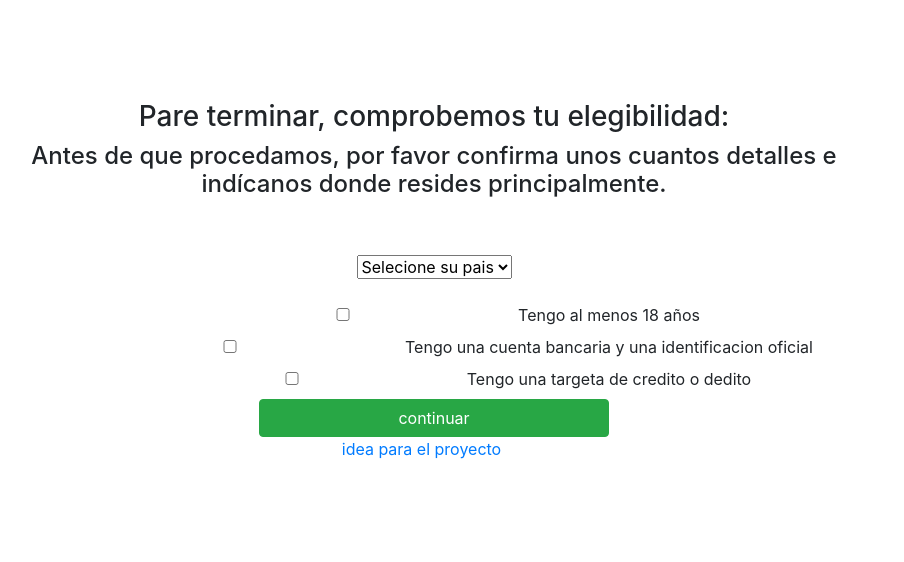
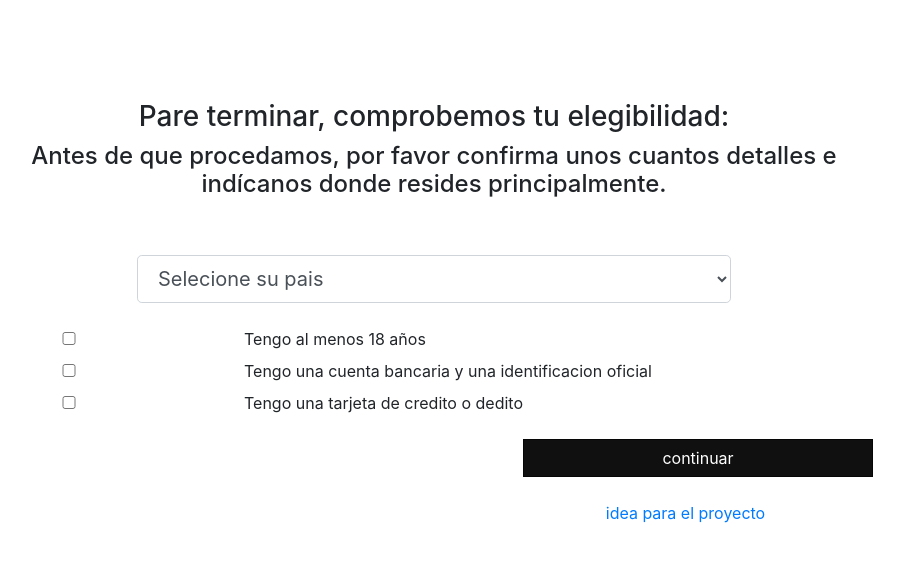
Before and after one commit to GenesisIza/proyecto-POO, a PHP site: page /empieza-tu-proyect3.php in a window 1280 px wide. Shown: the part 75-637 px from the top of the page, without its empty margins (206-1110 px from the left). Run offline with PHP 8.4, Linux system fonts and the light colour scheme.

Commit message:
empieza-tu-proyecto-3
cambie caja de textos y boton

```diff
--- a/Kickstarter/css/estilos.css
+++ b/Kickstarter/css/estilos.css
@@ -148,3 +148,23 @@ footer .footer > ul{
 footer{
   padding-top: 40px;
 }
+
+/*-----------------------empieza tu proyecto---------------------------
+----------------------------------------------------------*/
+.form-control {
+    display: table-row  ;
+    width: 55%  ;}
+
+.btn{
+      border-radius: 0%;
+    display: block;
+}
+
+
+.btn-primary {
+    color: #fff;
+    background-color: #101010;
+    border-color: #060606;
+    display: block;
+
+}
--- a/Kickstarter/empieza-tu-proyect3.php
+++ b/Kickstarter/empieza-tu-proyect3.php
@@ -5,13 +5,11 @@
     <h4>Antes de que procedamos, por favor confirma unos cuantos detalles e <br> indícanos donde resides principalmente.</h4>
     <br><br>
 
-    <form class="" action="reguistrarse.php" method="post">
+        <form class="" action="registrarse.php" method="post">
 
-
-
-      <select class="paises">
-              <option value="0">Selecione su pais</option>
-              <option value="1">Hondras</option>
+<select class="form-control form-control-lg">
+  <option value="0">Selecione su pais</option>
+              <option value="1">Honduras</option>
              <option value="2">guatemala</option>
              <option value="3">estado unidos</option>
              <option value="4">españa</option>
@@ -21,19 +19,22 @@
               <option value="">nicaragua</option>
               <option value="">mexico</option>
               <option value="">canada</option>
-              <option value="">zuiza</option>
+              <option value="">suiza</option>
               <option value="">peru</option>
               <option value="">Argentina</option>
-      </select>
+</select>
       <br><br>
+      <div class="container-fluid">
+        <div class="row">
 
-      <label><input name="chk-gustos[]" type="checkbox">Tengo al menos 18 años</label><br>
-      <label><input name="chk-gustos[]" type="checkbox">Tengo una cuenta bancaria y una identificacion oficial</label><br>
-      <label><input name="chk-gustos[]" type="checkbox">Tengo una targeta de credito o dedito</label><br>
+          <label><input name="chk-gustos[]" type="checkbox">Tengo al menos 18 años</label><br>
+          <label><input name="chk-gustos[]" type="checkbox">Tengo una cuenta bancaria y una identificacion oficial</label><br>
+          <label><input name="chk-gustos[]" type="checkbox">Tengo una tarjeta de credito o dedito</label><br>
+        <div>
+          <br><br>
 
-
-      <input class="btn btn-success siguiente" type="submit" name="" value="continuar"><br>
-      <a href="empieza-tu-proyecto1.php">idea para el proyecto</a>
+      <input class="btn btn-primary" type="submit" name="" value="continuar">
+    <br>  <a href="empieza-tu-proyecto1.php">idea para el proyecto</a>
 
     </form>
 
```
